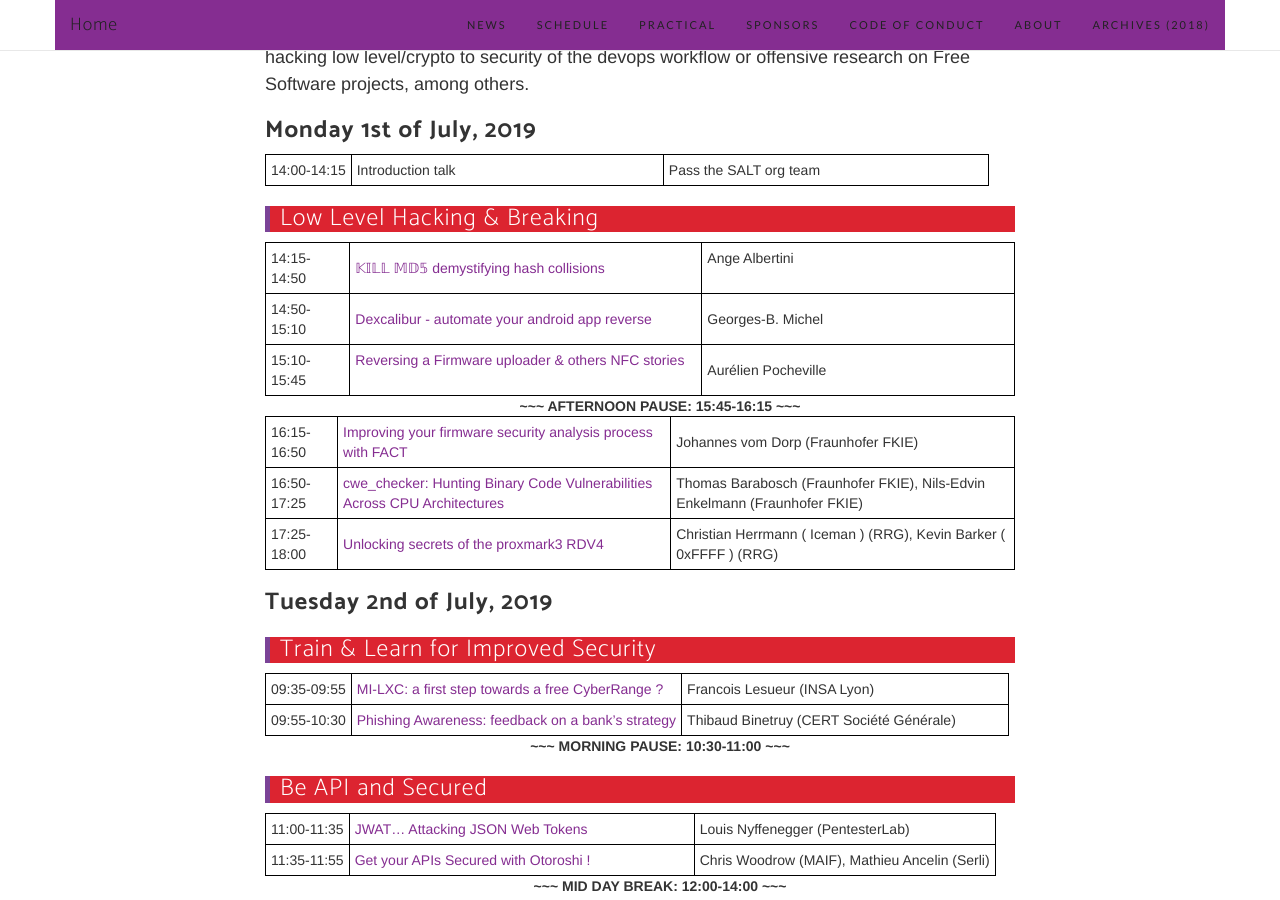
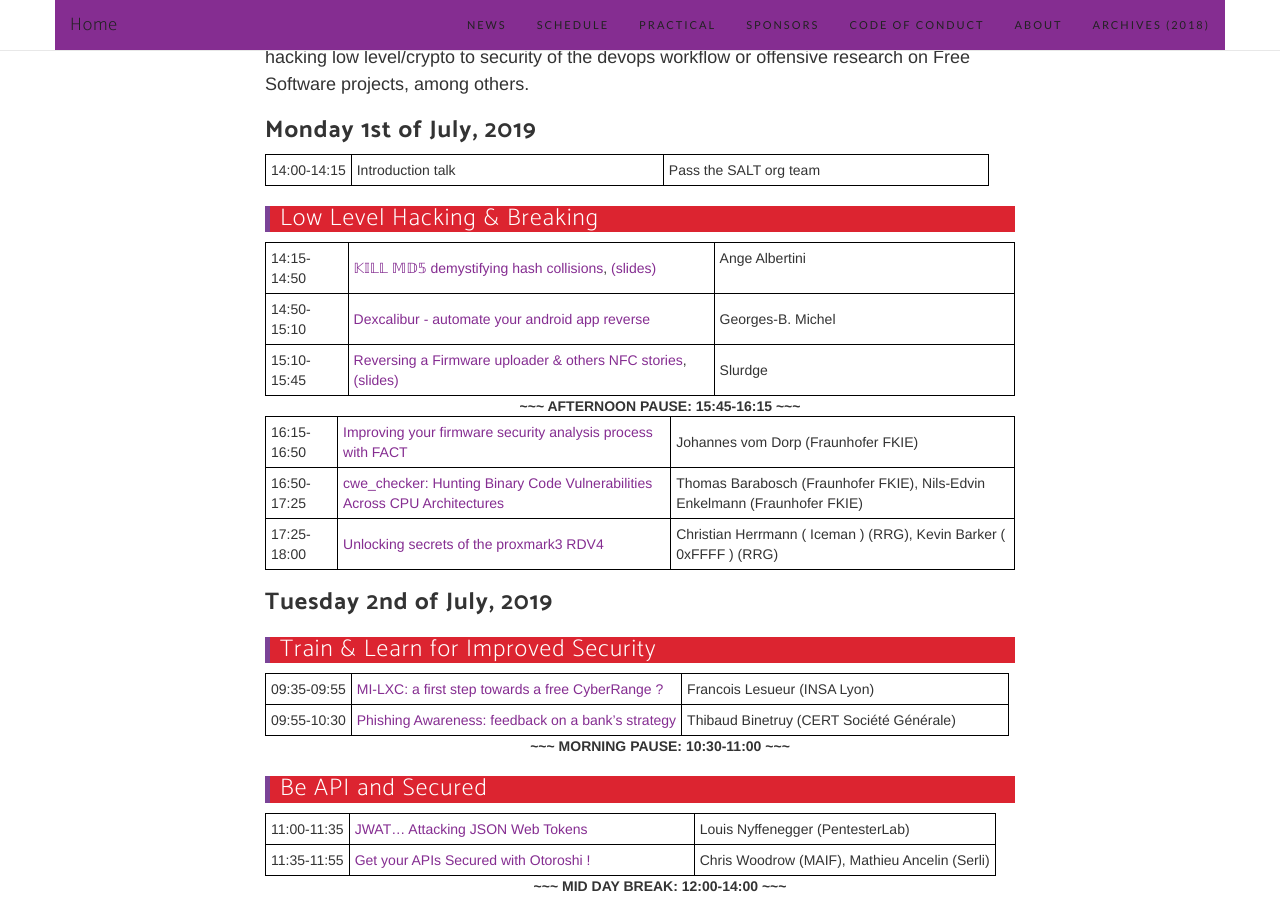
Before and after one commit to pass-the-salt/2019, a Jekyll site: the page built from schedule.md, in a window 1280 px wide and 900 px high, scrolled down 429 px. Built offline with Jekyll 4.4.1, drawn with Linux system fonts in a browser that asks for light colours; nearby versions of some CDN libraries; some web fonts are replaced.

Commit message:
add first slides

```diff
--- a/schedule.md
+++ b/schedule.md
@@ -32,9 +32,9 @@
 
 {:.schedule}
 | :---:  | :---   | :---:         |
-| 14:15-14:50 | [𝕂𝕀𝕃𝕃 𝕄𝔻𝟝 demystifying hash collisions](/talks/91.html) | Ange Albertini &nbsp; &nbsp; &nbsp; &nbsp; &nbsp; &nbsp; &nbsp; &nbsp; &nbsp; &nbsp; &nbsp; &nbsp; &nbsp; &nbsp; &nbsp; &nbsp; &nbsp; &nbsp; &nbsp; &nbsp; &nbsp; &nbsp; &nbsp; &nbsp; &nbsp; &nbsp; &nbsp; &nbsp; &nbsp;|
+| 14:15-14:50 | [𝕂𝕀𝕃𝕃 𝕄𝔻𝟝 demystifying hash collisions](/talks/91.html), [(slides)](/files/slides/01-KILL_MD5.pdf) | Ange Albertini &nbsp; &nbsp; &nbsp; &nbsp; &nbsp; &nbsp; &nbsp; &nbsp; &nbsp; &nbsp; &nbsp; &nbsp; &nbsp; &nbsp; &nbsp; &nbsp; &nbsp; &nbsp; &nbsp; &nbsp; &nbsp; &nbsp; &nbsp; &nbsp; &nbsp; &nbsp; &nbsp; &nbsp; &nbsp;|
 | 14:50-15:10 | [Dexcalibur - automate your android app reverse](/talks/95.html) | Georges-B. Michel |
-| 15:10-15:45 | [Reversing a Firmware uploader & others NFC stories &nbsp; &nbsp; &nbsp; ](/talks/58.html) | Aurélien Pocheville &nbsp; &nbsp; &nbsp; |
+| 15:10-15:45 | [Reversing a Firmware uploader & others NFC stories](/talks/58.html), [(slides)](/files/slides/03-Reversing_a_Firmware_uploader_others_NFC_stories.pdf) | Slurdge  &nbsp; &nbsp; &nbsp; |
 
 <div style="padding-left:40px"><div style="text-align: center; font-weight: bold">~~~ AFTERNOON PAUSE: 15:45-16:15 ~~~</div></div>
 
```
Also changed, not shown: pages/talks/58.md (+1 -1 lines), 7 other files.
